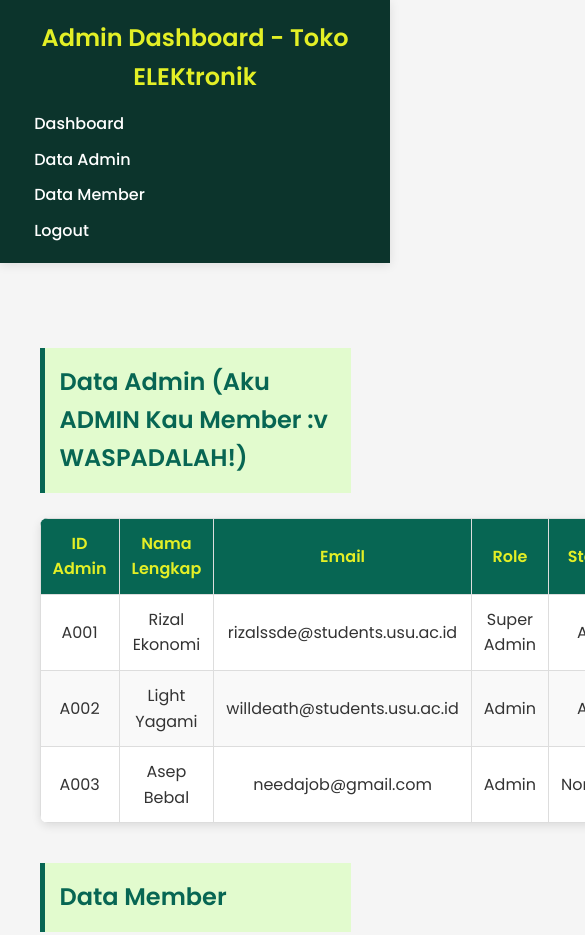
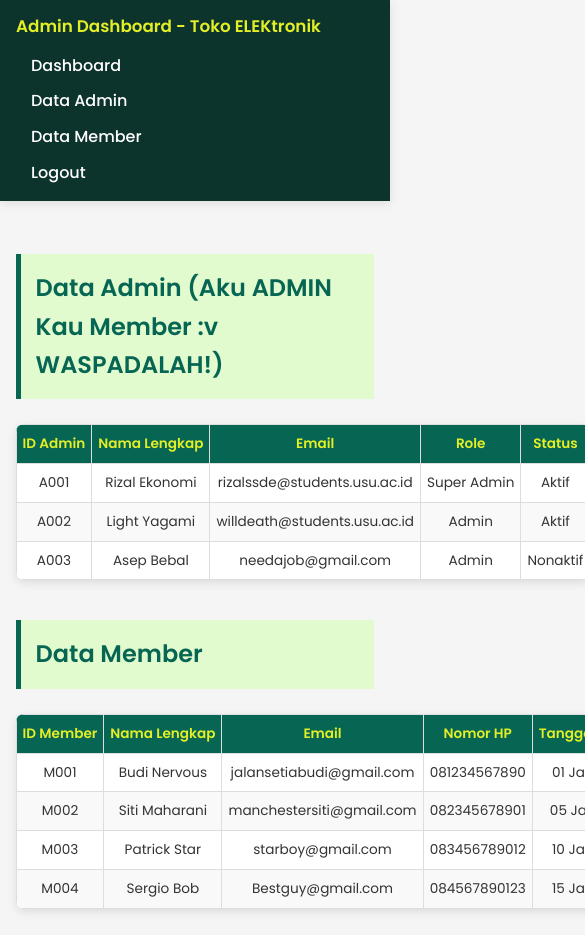
Before and after one commit to ryyzls/webprak2, a plain HTML site: page admin.html in a window 390 px wide. Shown: the top 935 px of the page, 585 px wide, since content can reach past the window. Drawn offline with Linux system fonts and the light colour scheme.

Commit message:
style.css

```diff
--- a/style.css
+++ b/style.css
@@ -405,6 +405,12 @@ nav ul li a:hover {
   padding: 30px 20px;
 }
 
+.table-responsive {
+  width: 100%;
+  overflow-x: auto;
+  -webkit-overflow-scrolling: touch;
+}
+
 table {
   width: 100%;
   border-collapse: collapse;
@@ -425,6 +431,7 @@ table td {
   padding: 12px;
   text-align: center;
   border: 1px solid #ddd;
+  white-space: nowrap;
 }
 
 table th {
@@ -450,11 +457,39 @@ table tbody tr:hover {
   font-size: 0.95rem;
 }
 
-/*  RESPONSIF  */
+/* RESPONSIF */
+@media screen and (max-width: 992px) {
+
+  .card {
+    flex: 1 1 calc(50% - 20px);
+  }
+
+  .search-bar input {
+    width: 300px;
+  }
+}
+
 @media screen and (max-width: 768px) {
+
   nav ul {
     flex-direction: column;
     gap: 10px;
+    justify-content: flex-start;
+    align-items: flex-start;
+  }
+
+  header {
+    padding: 16px;
+  }
+
+  header h1 {
+    font-size: 1.25rem;
+    line-height: 1.3;
+    text-align: left;
+  }
+
+  .search-bar {
+    gap: 8px;
   }
 
   .search-bar input {
@@ -472,10 +507,46 @@ table tbody tr:hover {
 
   .iklan-banner img {
     width: 100%;
+    max-width: 520px;
+    margin: 0 auto;
   }
+
+  .container {
+    width: 92%;
+    margin: 16px auto;
+  }
+
+  .tabel-container {
+    padding: 12px 0;
+  }
+
+  table th,
+  table td {
+    padding: 10px 8px;
+    font-size: 0.92rem;
+  }
+
+  .table-responsive {
+    width: 100%;
+    overflow-x: auto;
+    -webkit-overflow-scrolling: touch;
+  }
+
+  table {
+    width: 100%;
+    border-collapse: collapse;
+    background: #fff;
+  }
+
+  table th,
+  table td {
+    white-space: nowrap;
+  }
+
 }
 
 @media screen and (max-width: 480px) {
+
   .card {
     flex: 1 1 100%;
   }
@@ -486,6 +557,12 @@ table tbody tr:hover {
   }
 
   header h1 {
-    font-size: 1.5rem;
+    font-size: 1.05rem;
+  }
+
+  table th,
+  table td {
+    padding: 8px 6px;
+    font-size: 0.85rem;
   }
 }
```
